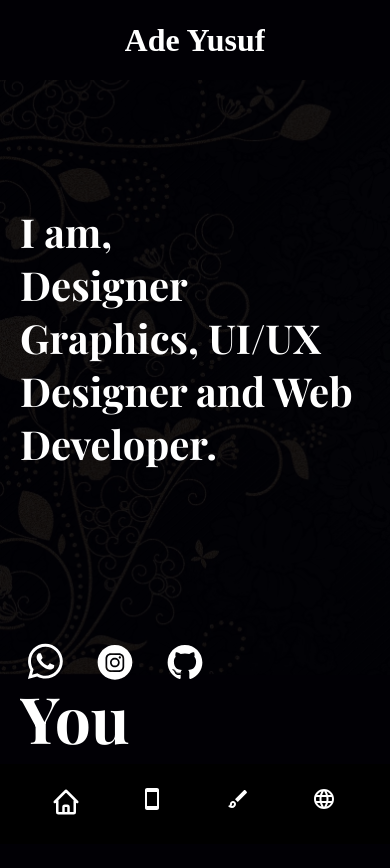
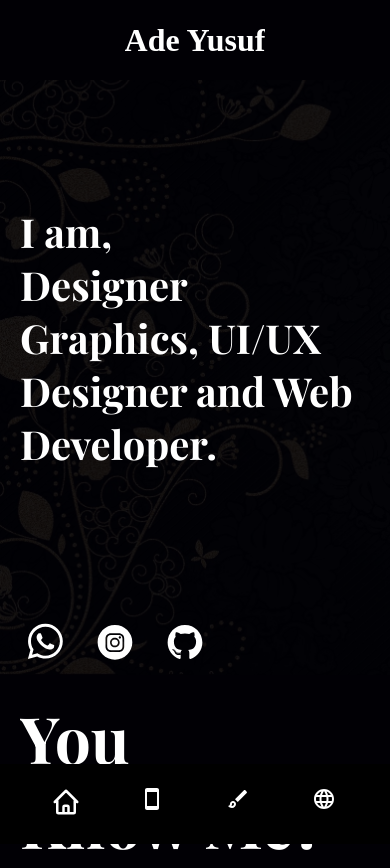
Before and after one commit to adeyusuf211/project-portfolio, a plain HTML site: page index.html in a window 390 px wide. Shown: the top 868 px of the page. Drawn offline with nearby package versions, Linux system fonts and the light colour scheme; a web font is replaced by a local one.

Commit message:
Melakukan perubahan kecil lagi, lagi, lagi, lagi dan lagi

```diff
--- a/css/responsive.css
+++ b/css/responsive.css
@@ -112,6 +112,7 @@
   }
 
   .about .about-text h1 {
+    margin-top: 20px;
     font-size: 4em;
   }
 
@@ -201,7 +202,7 @@
 
   .follows {
     position: absolute;
-    bottom: 150px;
+    bottom: 170px;
     display: flex;
     width: 100%;
     padding: 0 20px;
```
